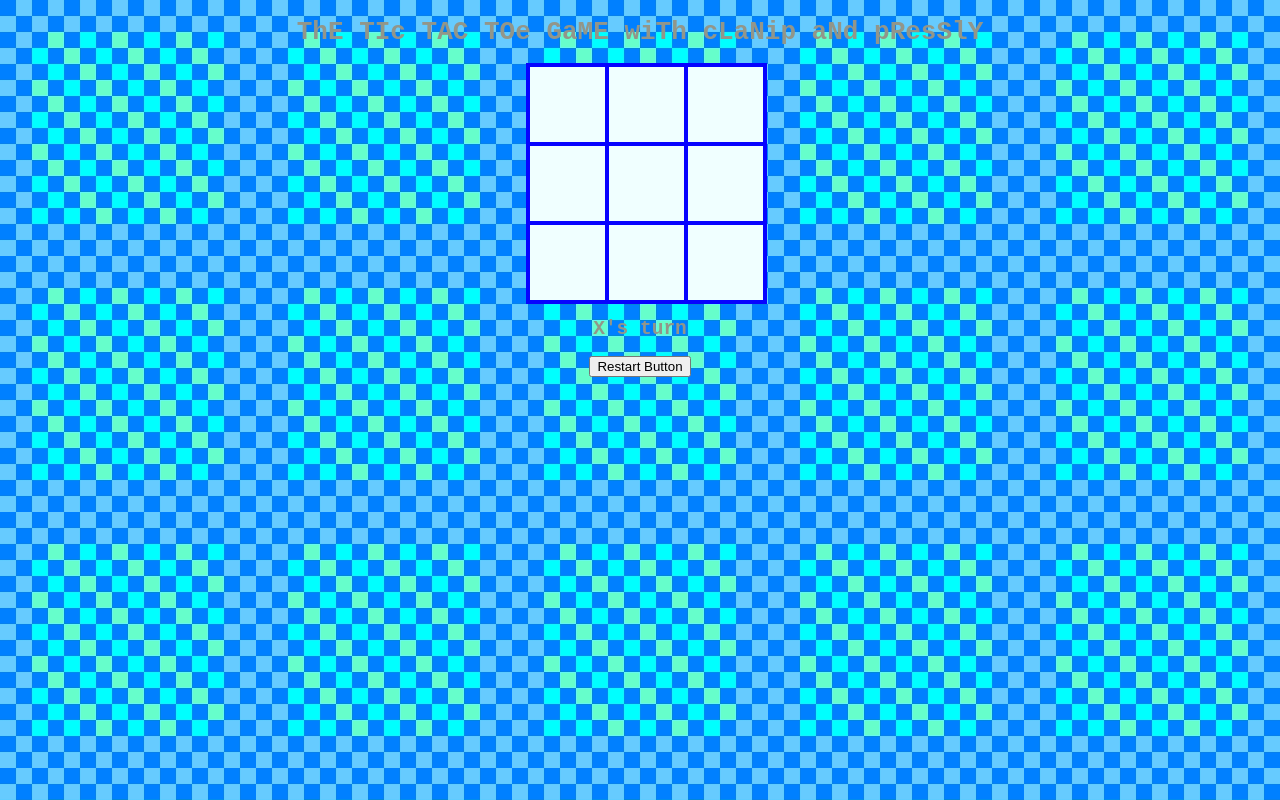
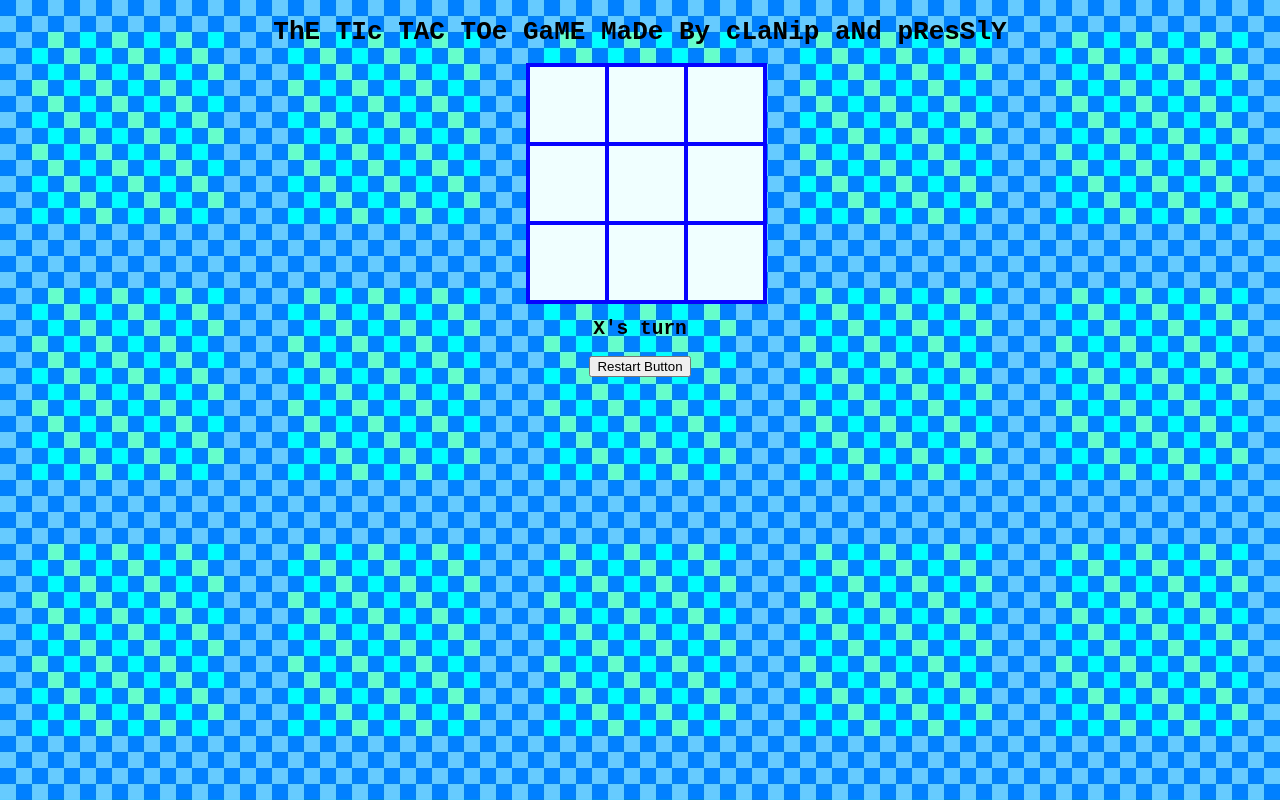
Before and after one commit to itspressly/the-X-and-O-game, a plain HTML site: page index.html in a window 1280 px wide. Drawn offline with Linux system fonts and the light colour scheme.

Commit message:
first commit

```diff
--- a/index.css
+++ b/index.css
@@ -15,7 +15,7 @@ body{
 #gamecontainer{
     font-family: monospace;
     text-align: center;
-    color: rgb(146, 150, 138);
+    color: rgb(0, 0, 0);
 }
 
 #cellcontainer{
--- a/index.html
+++ b/index.html
@@ -9,7 +9,7 @@
 <body>
     <div id="gamecontainer">
         <h1>
-            ThE TIc TAC TOe GaME wiTh cLaNip aNd pResSlY
+            ThE TIc TAC TOe GaME MaDe By cLaNip aNd pResSlY
         </h1>
             <div id="cellcontainer">
                 <div cellIndex="0" class="cell"></div>
```
